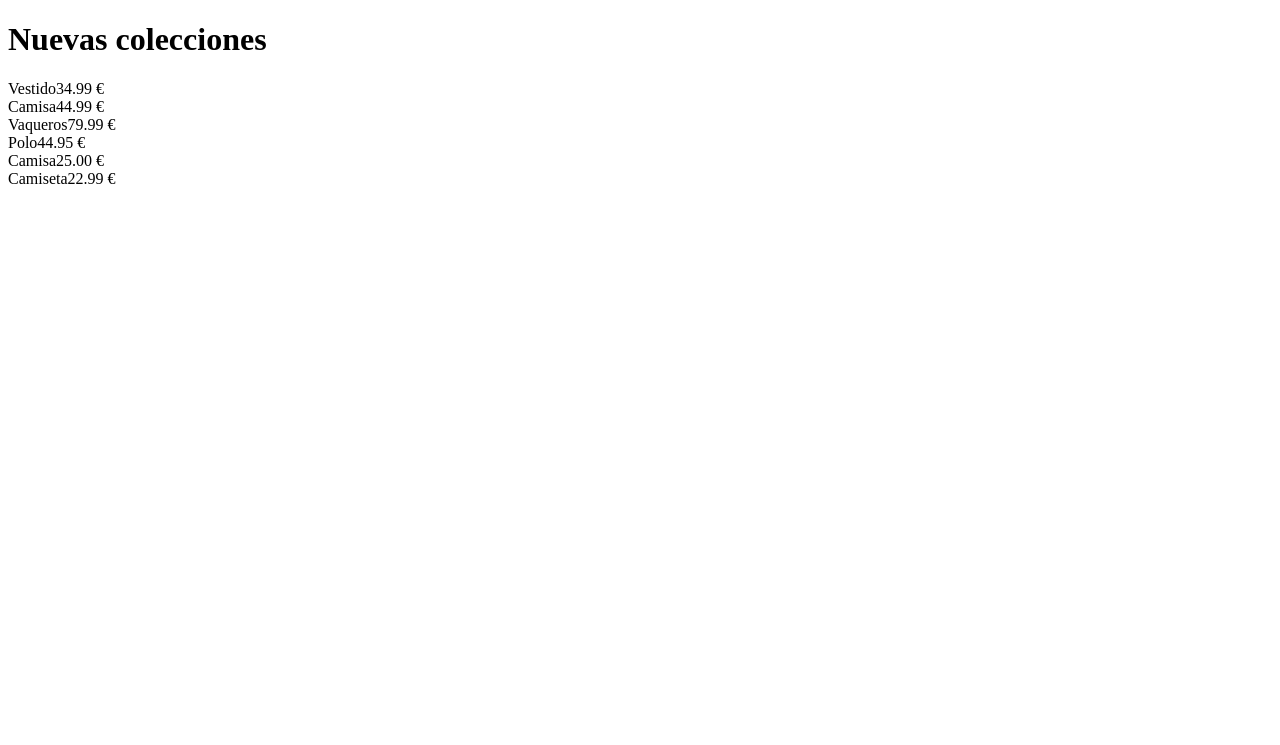
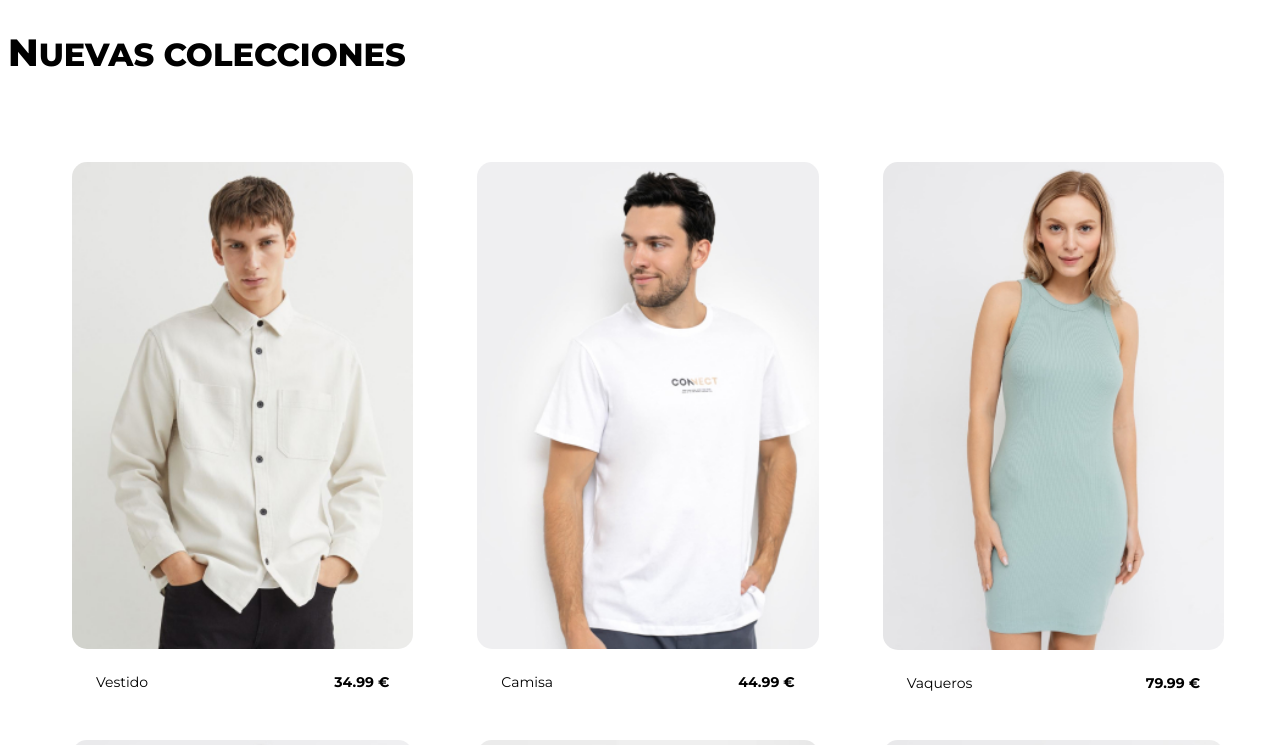
Before and after one commit to gabrielpretel/laboratorio-html, a website: page index.html in a window 1280 px wide. Shown: the top 745 px of the page. Drawn offline with Linux system fonts and the light colour scheme.

Commit message:
Apartado obligatorio completado

```diff
--- a/index.html
+++ b/index.html
@@ -4,7 +4,12 @@
     <meta charset="UTF-8">
     <meta name="viewport" content="width=device-width, initial-scale=1.0">
     <title>Laboratorio Módulo 1 - HTML</title>
-    <link rel="stylesheet" href="/src/style.css">
+    <link rel="stylesheet" href="src/style.css">
+    <link rel="preconnect" href="https://fonts.googleapis.com">
+    <link rel="preconnect" href="https://fonts.gstatic.com" crossorigin>
+    <link rel="preconnect" href="https://fonts.googleapis.com">
+    <link rel="preconnect" href="https://fonts.gstatic.com" crossorigin>
+    <link href="https://fonts.googleapis.com/css2?family=Montserrat:wght@400;700;800&display=swap" rel="stylesheet">
 </head>
 <body>
     <header>
@@ -13,12 +18,12 @@
     <main>
         <h1>Nuevas colecciones</h1>
         <div class="container">
-            <div class="container-item"><span class="item-name">Vestido</span><span class="item-price">34.99 €</span></div>
-            <div class="container-item"><span class="item-name">Camisa</span><span class="item-price">44.99 €</span></div>
-            <div class="container-item"><span class="item-name">Vaqueros</span><span class="item-price">79.99 €</span></div>
-            <div class="container-item"><span class="item-name">Polo</span><span class="item-price">44.95 €</span></div>
-            <div class="container-item"><span class="item-name">Camisa</span><span class="item-price">25.00 €</span></div>
-            <div class="container-item"><span class="item-name">Camiseta</span><span class="item-price">22.99 €</span></div>
+            <div class="container-item"><img src="src/img/image-1.jpg" alt="Imagen 1"><div class="item-info"><span class="item-name">Vestido</span><span class="item-price">34.99 €</span></div></div>
+            <div class="container-item"><img src="src/img/image-2.jpg" alt="Imagen 2"><div class="item-info"><span class="item-name">Camisa</span><span class="item-price">44.99 €</span></div></div>
+            <div class="container-item"><img src="src/img/image-3.jpg" alt="Imagen 3"><div class="item-info"><span class="item-name">Vaqueros</span><span class="item-price">79.99 €</span></div></div>
+            <div class="container-item"><img src="src/img/image-4.jpg" alt="Imagen 4"><div class="item-info"><span class="item-name">Polo</span><span class="item-price">44.95 €</span></div></div>
+            <div class="container-item"><img src="src/img/image-5.jpg" alt="Imagen 5"><div class="item-info"><span class="item-name">Camisa</span><span class="item-price">25.00 €</span></div></div>
+            <div class="container-item"><img src="src/img/image-6.jpg" alt="Imagen 6"><div class="item-info"><span class="item-name">Camiseta</span><span class="item-price">22.99 €</span></div></div>
         </div>
     </main>
     <footer>
--- a/src/style.css
+++ b/src/style.css
@@ -0,0 +1,62 @@
+:root{
+    --primary: #212429;
+    --secondary: #ffffff;
+    --primary-font: 'Montserrat', sans-serif;
+    font-size: 16px;
+}
+
+*{
+    box-sizing: border-box;
+}
+
+h1{
+    font-size: 2rem;
+    text-transform: uppercase;
+    font-weight: 800;
+}
+
+h1::first-letter{
+    font-size: 38px;
+}
+
+body{
+    display: flex;
+    justify-content: center;
+    align-items: start; /* Para evitar que se estire verticalmente */
+    width: 100%;
+    font-family: var(--primary-font);
+
+}
+
+main {
+    max-width: 1280px;
+    width: 100%;
+}
+
+.container{
+    display: grid;
+    grid-template-columns: repeat(auto-fill, minmax(300px, 1fr));
+    column-gap: 4rem;
+    padding: 4rem;
+}
+
+.container-item{
+    display: flex;
+    flex-direction: column;
+}
+
+.container-item img{
+    border-radius: 15px;
+}
+
+.item-info{
+    display: flex;
+    justify-content: space-between;
+    padding: 1.5rem;
+    padding-bottom: 3rem;
+    font-size: 14px;
+}
+
+.item-price {
+    font-weight: bold;
+}
```
